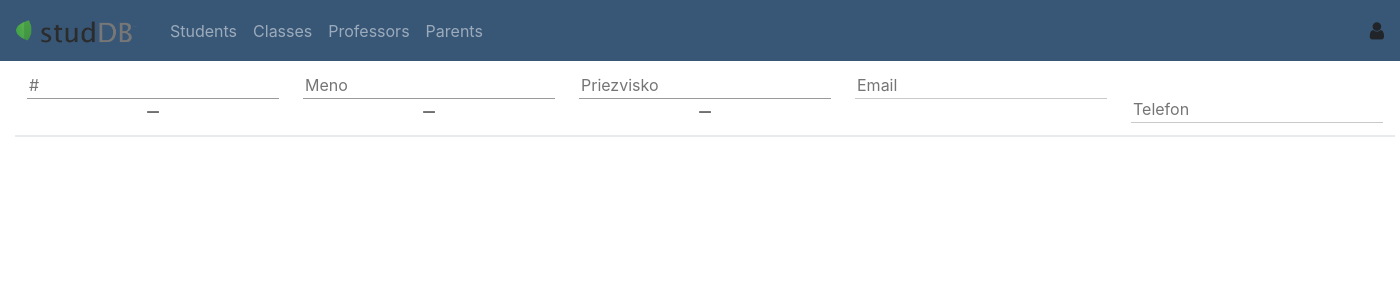
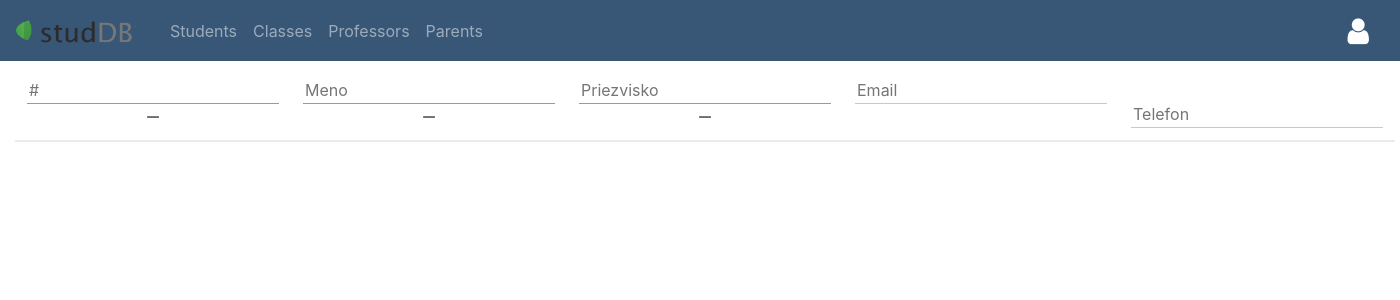
Before and after one commit to Kvintus/StudDB-Interface, a Flask app: template templates/listStudents.html in a window 1400 px wide. Shown: the top 300 px of the page. Run offline with Flask 2, Linux system fonts and the light colour scheme; the template is opened without the code that fills it, so the values that code supplies are empty; some libraries are stand-ins or nearby versions.

Commit message:
Merge branch 'develop'

```diff
--- a/static/css/style.css
+++ b/static/css/style.css
@@ -8,7 +8,7 @@ body {
 
 .table-header {
     border: 0;
-    padding-top: 10px;
+    padding-top: 15px;
     background-color: white;
     border-bottom: 1.5px solid rgb(155, 154, 154);
 }
@@ -44,3 +44,9 @@ table>thead>tr>th>div {
     display: inline-block;
     height: auto;
 }
+
+.user-icon {
+    font-size: 30px;
+    color: white;
+    margin-right: 15px;
+}
--- a/templates/main_template.html
+++ b/templates/main_template.html
@@ -22,7 +22,7 @@
                     <a class="nav-link" href="#">Parents</a>
             </li>
         </ul>
-        <i style="font-size: 20px;" class="fa fa-user" aria-hidden="true"></i>
+        <i class="fa fa-user user-icon" aria-hidden="true"></i>
     </div>
 </nav>
 
--- a/templates/skeleton.html
+++ b/templates/skeleton.html
@@ -25,7 +25,7 @@
     <script src="https://maxcdn.bootstrapcdn.com/bootstrap/4.0.0-beta.2/js/bootstrap.min.js" integrity="sha384-alpBpkh1PFOepccYVYDB4do5UnbKysX5WZXm3XxPqe5iKTfUKjNkCk9SaVuEZflJ"
         crossorigin="anonymous"></script>
 
-    <link rel="stylesheet" type="text/css" href="%% url_for('static', filename='css/style.css',v=0.27) %%">
+    <link rel="stylesheet" type="text/css" href="%% url_for('static', filename='css/style.css',v=0.29) %%">
 
     <!-- Spravit block -->
     <title><% block title %><% endblock %></title>
```
